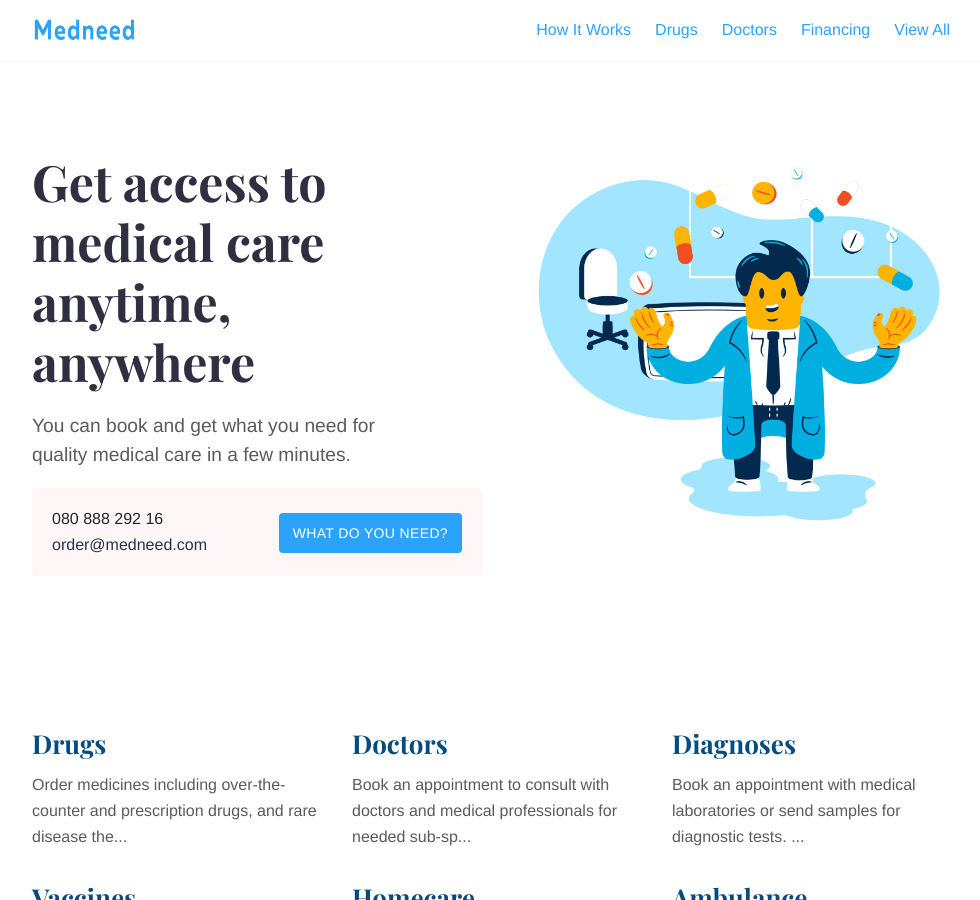
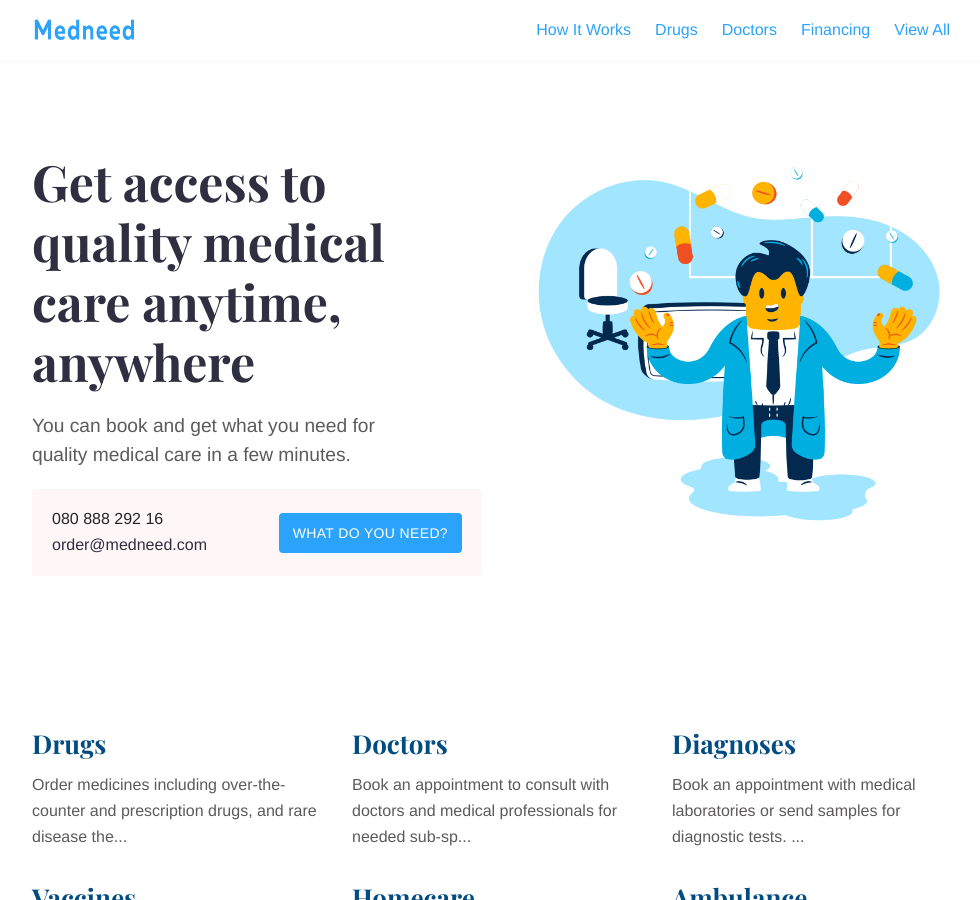
Before and after one commit to Iraneus/betamedneed, a Jekyll site: the page built from index.md, in a window 1280 px wide and 900 px high. Shown: the whole window, without its empty margins (143-1123 px from the left). Built offline with Jekyll 4.4.1, drawn with Linux system fonts in a browser that asks for light colours.

Commit message:
update index

```diff
--- a/index.md
+++ b/index.md
@@ -8,6 +8,6 @@
 show_call_box: true
 ---
 
-# Get access to medical care anytime, anywhere
+# Get access to quality medical care anytime, anywhere
 
 You can book and get what you need for quality medical care in a few minutes.
```
